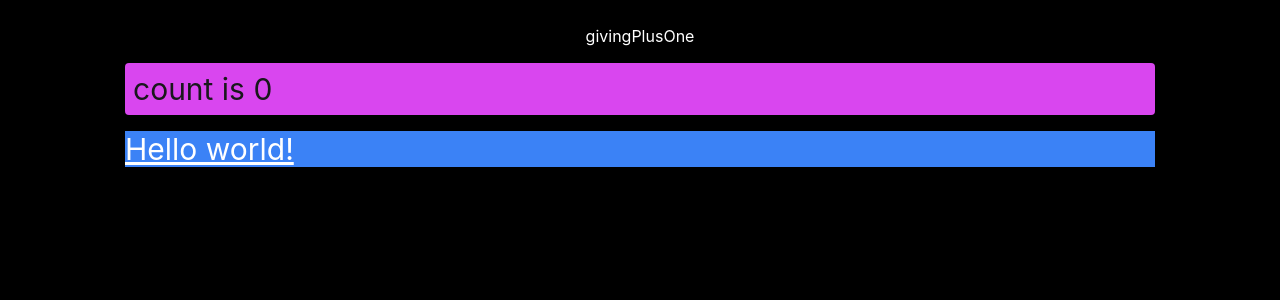
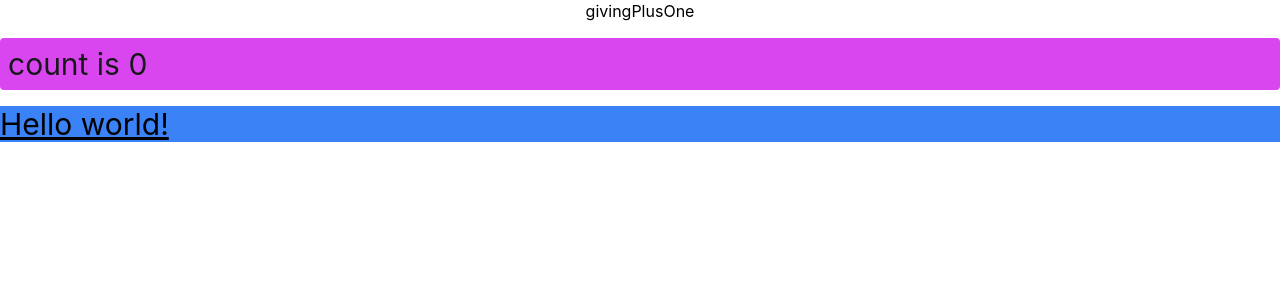
Before and after one commit to Michael-c7/GivingPlusOne, a React (Vite) app: page / in a window 1280 px wide. Shown: the top 300 px of the page. Built offline with nearby package versions, Linux system fonts and the light colour scheme.

Commit message:
add btn-main and btn-secondary class for buttons

```diff
--- a/src/index.css
+++ b/src/index.css
@@ -23,10 +23,7 @@
 
 body {
   line-height: 1.4;
-  /* remove, temp vars */
-  background-color: black;
-  color:white;
-  padding: 25px 125px;
+
 }
 
 code {
@@ -42,3 +39,18 @@ a {
   color:inherit;
   text-decoration: none;
 }
+
+
+
+
+/* component classes */
+@layer components {
+  .btn-main {
+    @apply bg-blue-500 p-4 text-white rounded-sm;
+  }
+
+  .btn-secondary {
+    @apply p-4 border-2 border-blue-500 text-blue-500 rounded-sm;
+  }
+
+}
```
